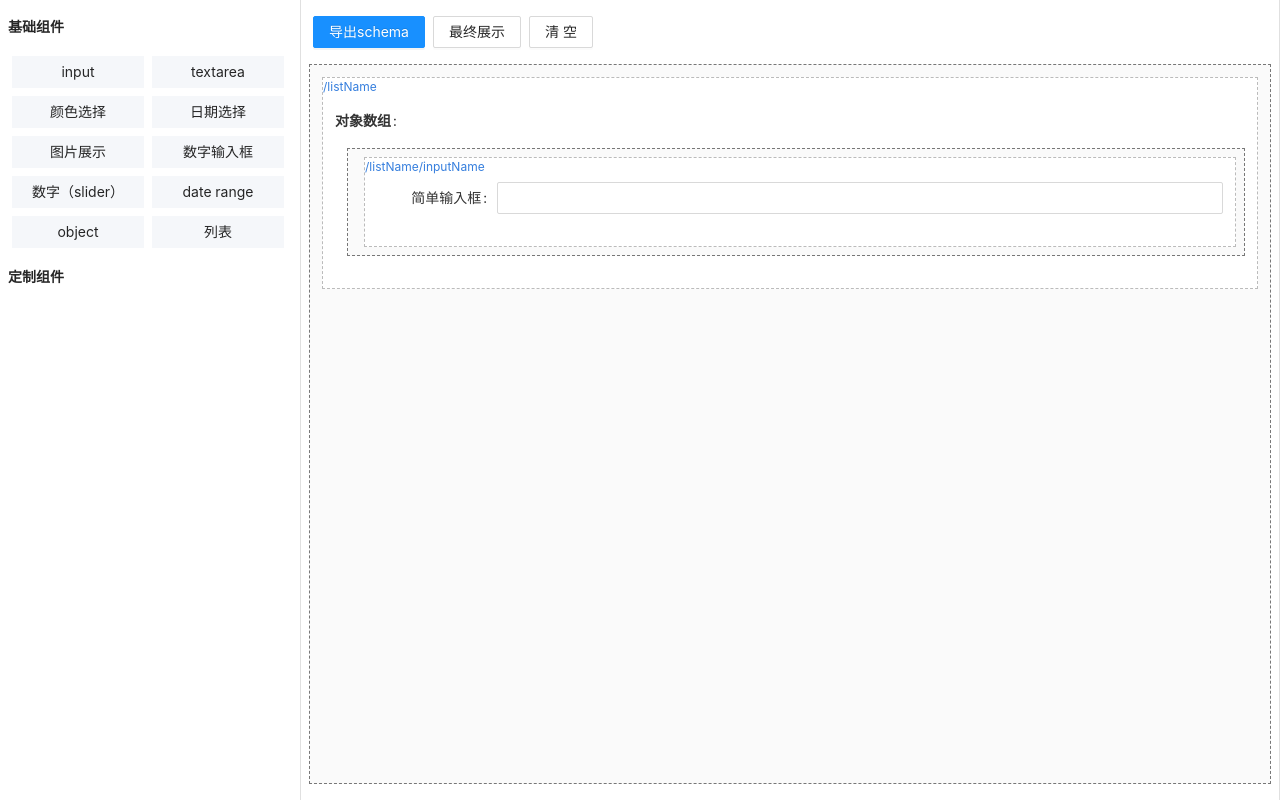
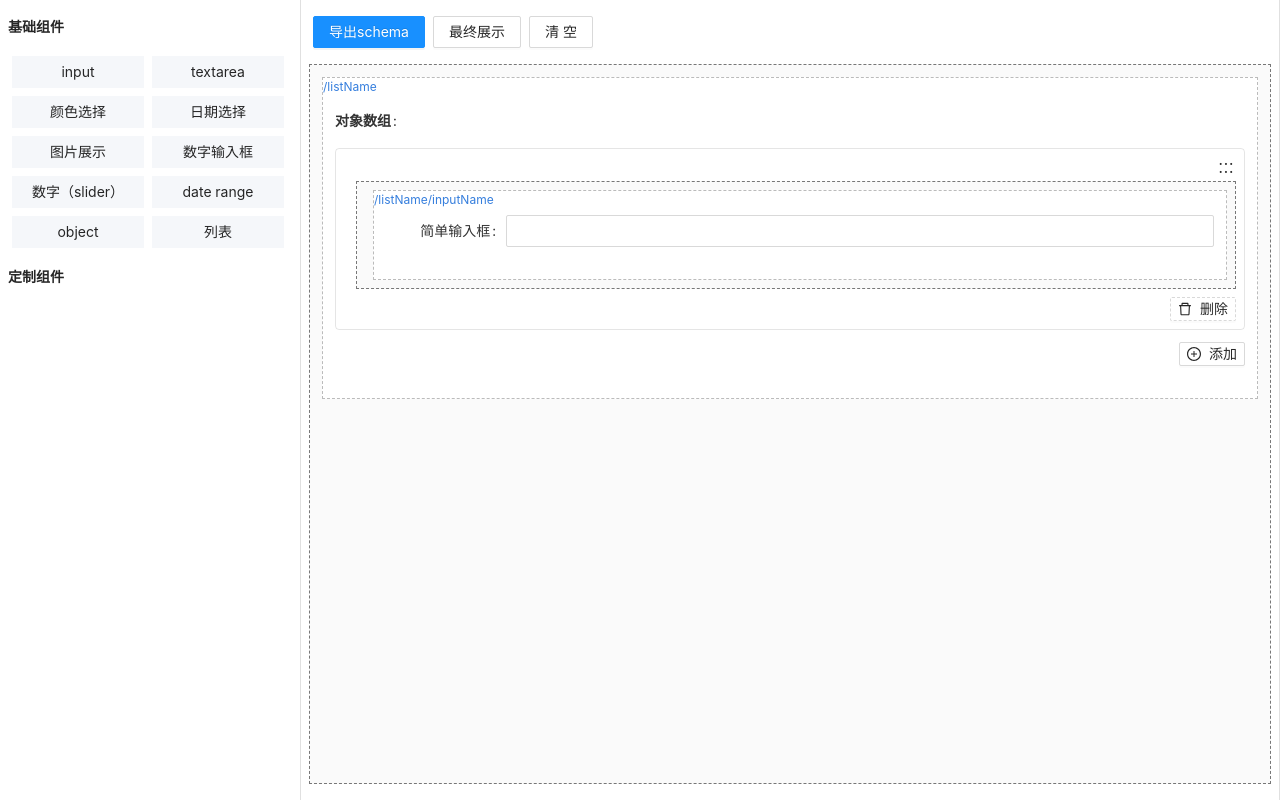
Before and after one commit to w86wh2/schema-generator, a React (Create React App) app: page / in a window 1280 px wide. Built offline with nearby package versions, Linux system fonts and the light colour scheme; the HTML template or start-up script is replaced by a standard one.

Commit message:
list组件ok

```diff
--- a/src/App.js
+++ b/src/App.js
@@ -51,7 +51,7 @@ function App() {
     setState({ schema: result });
   };
 
-  const _mapping = preview ? mapping : { ...mapping, array: 'listEditor' };
+  const _mapping = { ...mapping, array: 'listEditor' };
 
   const globalProps = {
     preview,
--- a/src/FRWrapper.js
+++ b/src/FRWrapper.js
@@ -69,6 +69,7 @@ const Wrapper = ({
     flatten: flattenWithData,
     onFlattenChange,
     onItemChange,
+    ...globalProps,
   };
 
   let displaySchemaString = '';
--- a/src/Left/elementList.js
+++ b/src/Left/elementList.js
@@ -21,7 +21,9 @@ const commonSettings = {
   },
   labelWidth: {
     title: '标签宽度',
-    type: 'string',
+    type: 'number',
+    'ui:widget': 'slider',
+    max: 400,
     'ui:options': {
       placeholder: '默认值是 120',
     },
@@ -161,7 +163,7 @@ const ELEMENT_LIST = [
     name: 'list',
     widget: 'list',
     schema: {
-      title: '对象数组',
+      title: '数组',
       type: 'array',
       items: {
         type: 'object',
@@ -191,7 +193,7 @@ const ELEMENT_LIST = [
   },
 ];
 
-const result = ELEMENT_LIST.map((item) => ({
+const result = ELEMENT_LIST.map(item => ({
   ...item,
   setting: { ...commonSettings, ...item.setting },
 }));
--- a/src/widgets/antd/listEditor.js
+++ b/src/widgets/antd/listEditor.js
@@ -1,5 +1,25 @@
 import React from 'react';
+import { Button } from 'antd';
+import { PlusCircleOutlined, DeleteOutlined } from '@ant-design/icons';
 
 export default function listEditor(props) {
-  return <div className="w-100">{props.children}</div>;
+  return (
+    <div className='flex flex-column'>
+      <div className='fr-set w-100 flex flex-column ba pt4 pb2 ph2 relative b--black-10'>
+        <span className='fr-move-icon f4'>:::</span>
+        {props.children}
+        <Button
+          size='small'
+          className='self-end'
+          type='dashed'
+          icon={<DeleteOutlined />}
+        >
+          删除
+        </Button>
+      </div>
+      <Button size='small' className='self-end' icon={<PlusCircleOutlined />}>
+        添加
+      </Button>
+    </div>
+  );
 }
```
Also changed, not shown: src/widgets/antd/list.jsx (+14 -15 lines).
